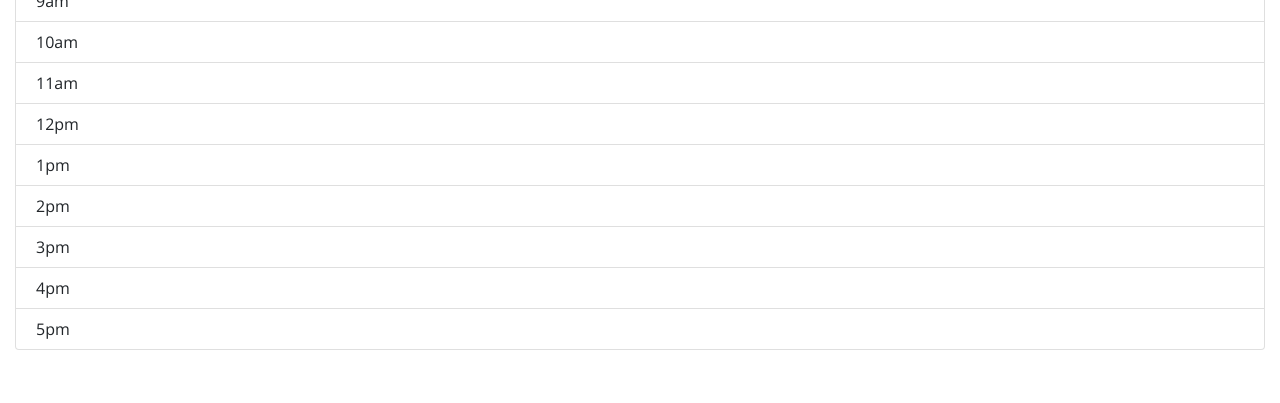
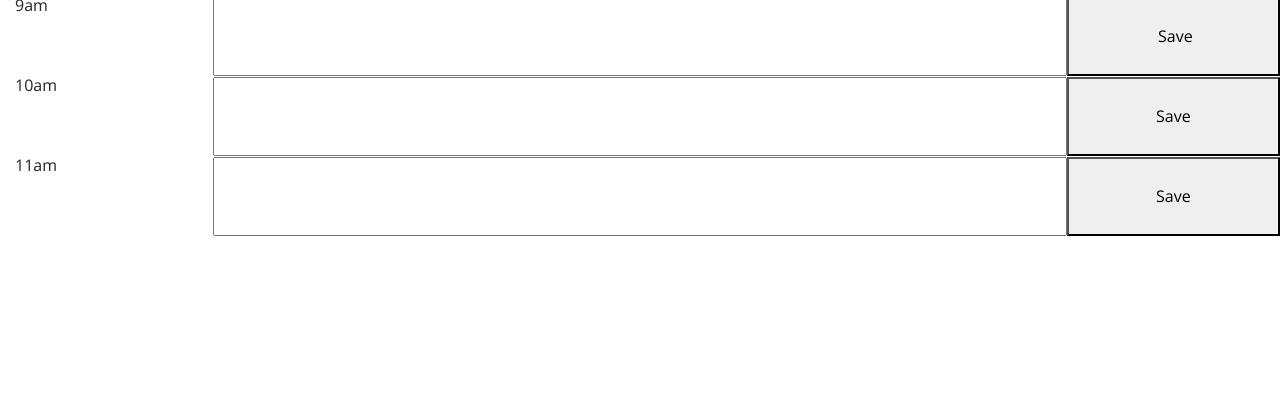
Before and after one commit to somerica/calender, a plain HTML site: page index.html in a window 1280 px wide. Shown: the part 397-800 px from the top of the page. Drawn offline with nearby package versions, Linux system fonts and the light colour scheme.

Commit message:
added click event for save button

```diff
--- a/index.html
+++ b/index.html
@@ -27,7 +27,7 @@
       <h1 class="display-3">Work Day Scheduler</h1>
       <p class="lead">A simple calendar app for scheduling your work day</p>
       <p id="currentDay" class="lead"></p>
-      <div class="displayMoment"></div>
+      <div id="displayMoment"></div>
 
     </header>
     <div class="container coi-sm-4 col-md -col-lg-4 mt-5">
@@ -35,17 +35,25 @@
         <h3 class="card-header" id="dayAndTime">Day and Time</h3>
         <section  id="calendar">
 
-            <ul class="list-group">
-              <li class="list-group-item">9am</li>
-              <li class="list-group-item">10am</li>
-              <li class="list-group-item">11am</li>
-              <li class="list-group-item">12pm</li>
-              <li class="list-group-item">1pm</li>
-              <li class="list-group-item">2pm</li>
-              <li class="list-group-item">3pm</li>
-              <li class="list-group-item">4pm</li>
-              <li class="list-group-item">5pm</li>
-            </ul>
+          <div class="row">
+            <p class="col-2">9am</p>
+            <input class="col-8"  id="hour-9">
+            <button class="col-2 saveButton"  id="9"> Save</button>
+          </div>
+
+          <div class="row">
+           <p class="col-2">10am</p>
+           <input class= "col-8"  id="hour-10">
+           <button class="col-2 save button" id="10">Save</button>
+          </div>
+          <div class="row">
+            <p class="col-2">11am</p>
+            <input class="col-8" id="hour-11">
+            <button class="col-2 save button" id="11">Save</button>
+          </div>
+
+
+
 
           <tbody id="calendar-body"></tbody>
         </section>
@@ -57,8 +65,8 @@
 
     <script src="https://code.jquery.com/jquery-3.4.1.min.js"></script>
     <script src="https://cdnjs.cloudflare.com/ajax/libs/moment.js/2.24.0/moment.min.js"></script>
-  <script src="script.js"></script>
-  <script type="text/javascript">q
+    <script src="script.js"></script>
+    <script type="text/javascript"></script>
 
 
   </body>
--- a/script.js
+++ b/script.js
@@ -1,14 +1,13 @@
 $(document).ready(function() {
     console.log("Hello World");
+$("#hour-9").val(localStorage.getItem("9"))
 
 
-    var currentMonth=today.getMonth();
-    var currentYear=today.getFullYear();
+
     var day=moment().format('dddd');
     var days=moment().add(3, 'days').calendar();
-    console.log(today);
     var NowMoment = moment();
-    var eDisplayMoment = document.getElementById('displayMoment');
+
 
     var hours=[
     "9am",
@@ -31,9 +30,16 @@ $(document).ready(function() {
 
 
   var eDisplayMoment = document.getElementById('displayMoment');
+  console.log(eDisplayMoment)
   eDisplayMoment.innerHTML = NowMoment;
 
+  $(".saveButton").on("click" ,function(){
+    var text=($(this)[0].previousElementSibling.value)
+    var hour=$(this).attr("id")
+    localStorage.setItem(hour,text)
+  })
 
-  var eDisplayDate = document.getElementById('displayJsDate');
-  eDisplayDate.innerHTML = NowDate;
-})();
+
+
+
+});
```
